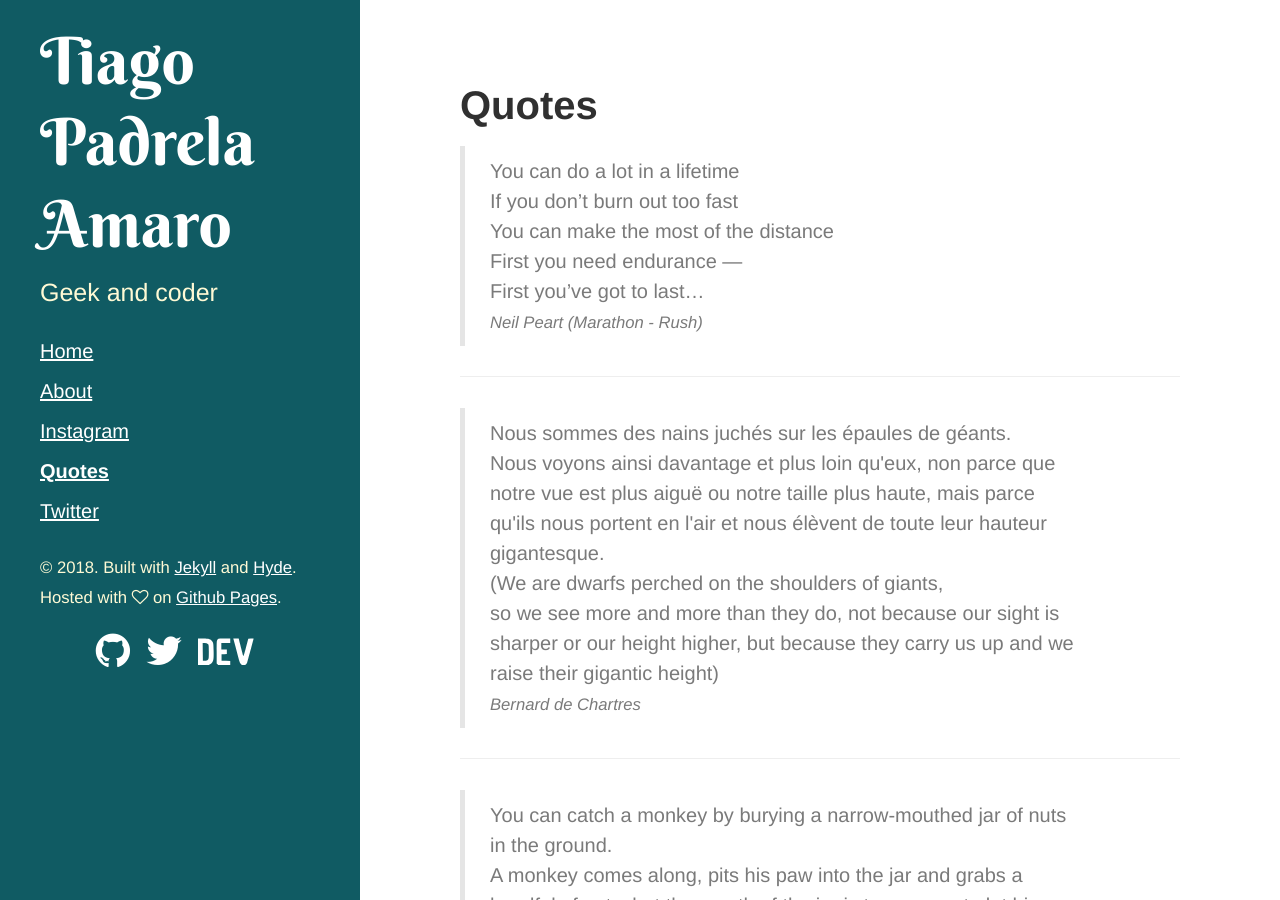
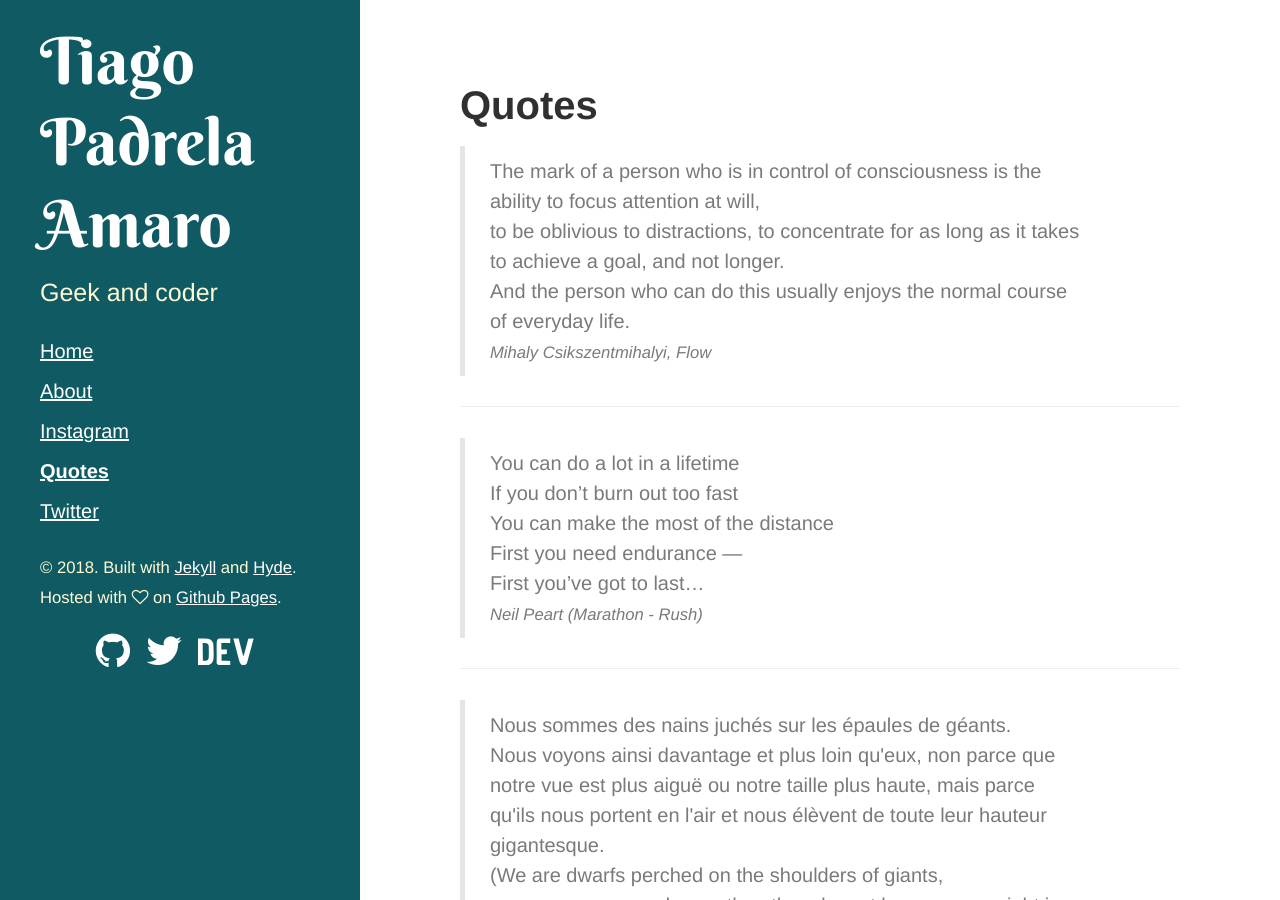
Before and after one commit to tiagoamaro/tiagoamaro.com.br_jekyll, a Jekyll site: the page built from quotes.html, in a window 1280 px wide and 900 px high. Built offline with Jekyll 4.4.1, drawn with Linux system fonts in a browser that asks for light colours; nearby versions of some CDN libraries.

Commit message:
Add Flow quote

```diff
--- a/quotes.html
+++ b/quotes.html
@@ -2,6 +2,17 @@
 layout: page
 title: Quotes
 ---
+
+<div class="quote">
+    <blockquote>
+        The mark of a person who is in control of consciousness is the ability to focus attention at will,<br>
+        to be oblivious to distractions, to concentrate for as long as it takes to achieve a goal, and not longer.<br>
+        And the person who can do this usually enjoys the normal course of everyday life.<br>
+        <small><cite>Mihaly Csikszentmihalyi, Flow</cite></small>
+    </blockquote>
+</div>
+
+<hr>
 
 <div class="quote">
     <blockquote>
```
